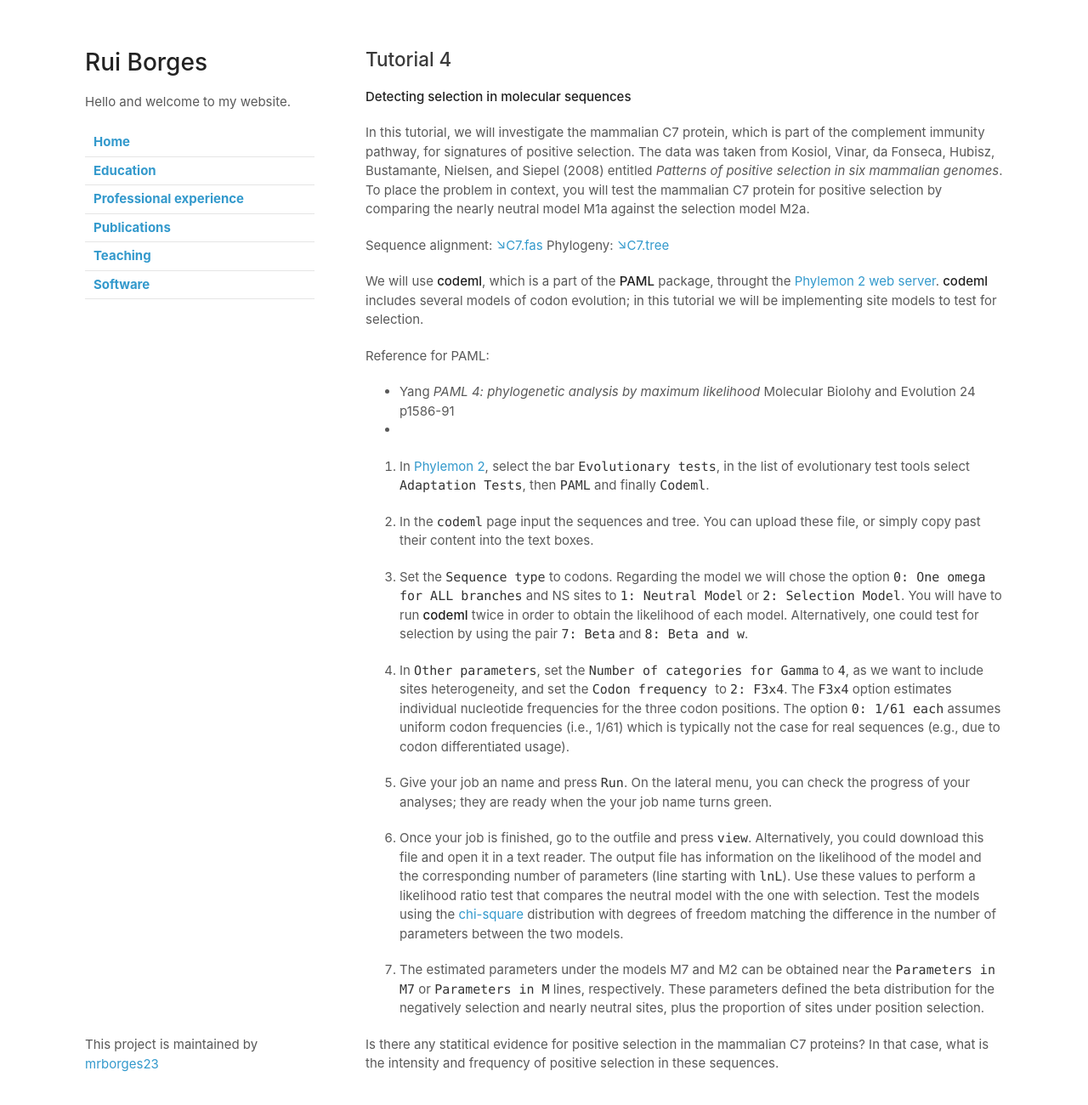
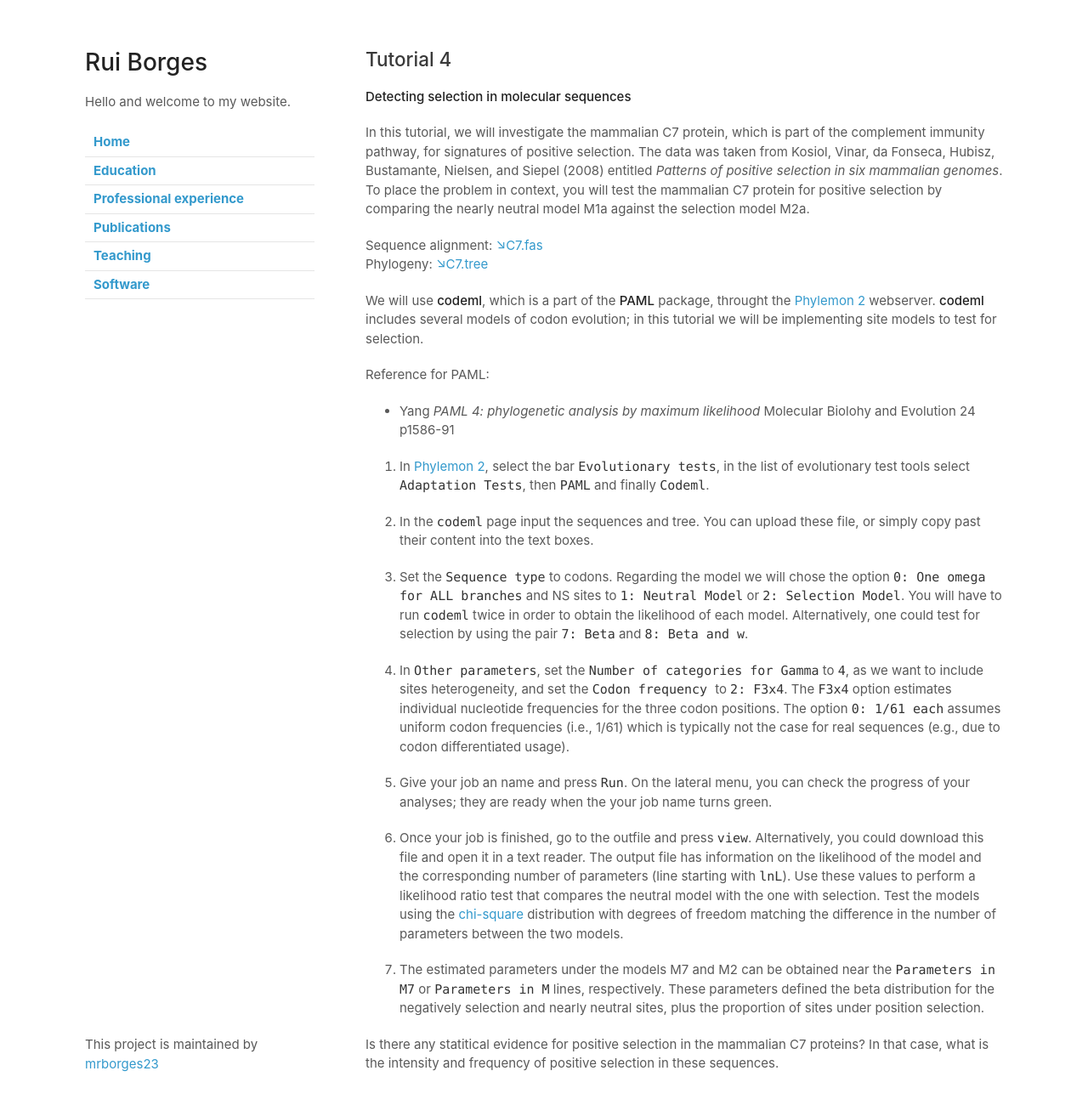
Before and after one commit to mrborges23/mypage.github.io, a Jekyll site: the page built from tutorial_4.md, in a window 1280 px wide and 1333 px high. Shown: the top 1300 px of the window at 85% size. Built offline with Jekyll 4.4.1, drawn with Linux system fonts in a browser that asks for light colours; our own code applies the rules of GitHub Pages for plain Markdown files.

```diff
--- a/tutorial_4.md
+++ b/tutorial_4.md
@@ -3,21 +3,20 @@
 
 In this tutorial, we will investigate the mammalian C7 protein, which is part of the complement immunity pathway, for signatures of positive selection. The data was taken from Kosiol, Vinar, da Fonseca, Hubisz, Bustamante, Nielsen, and Siepel (2008) entitled *Patterns of positive selection in six mammalian genomes*. To place the problem in context, you will test the mammalian C7 protein for positive selection by comparing the nearly neutral model M1a against the selection model M2a.
 
-Sequence alignment: [&#8600;C7.fas](/assets/lectures/C7.fas)
+Sequence alignment: [&#8600;C7.fas](/assets/lectures/C7.fas)<br/>
 Phylogeny: [&#8600;C7.tree](/assets/lectures/C7.tree)
 
-We will use **codeml**, which is a part of the **PAML** package, throught the [Phylemon 2 web server](http://phylemon.bioinfo.cipf.es/?email=anonymous). **codeml** includes several models of codon evolution; in this tutorial we will be implementing site models to test for selection.
+We will use **codeml**, which is a part of the **PAML** package, throught the [Phylemon 2](http://phylemon.bioinfo.cipf.es/?email=anonymous)  webserver. **codeml** includes several models of codon evolution; in this tutorial we will be implementing site models to test for selection.
 
 Reference for PAML:
 * Yang *PAML 4: phylogenetic analysis by maximum likelihood* Molecular Biolohy and Evolution 24 p1586-91
-*
 
 1. In [Phylemon 2](http://phylemon.bioinfo.cipf.es/?email=anonymous), select the bar `Evolutionary tests`, in the list of evolutionary test tools select `Adaptation Tests`, then `PAML` and finally `Codeml`.
 
 2. In the `codeml` page input the sequences and tree. You can upload these file, or simply copy past their content into the text boxes.
 
 
-3. Set the `Sequence type` to codons. Regarding the model we will chose the option `0: One omega for ALL branches` and NS sites to `1: Neutral Model` or `2: Selection Model`. You will have to run **codeml** twice in order to obtain the likelihood of each model. Alternatively, one could test for selection by using the pair `7: Beta` and `8: Beta and w`.
+3. Set the `Sequence type` to codons. Regarding the model we will chose the option `0: One omega for ALL branches` and NS sites to `1: Neutral Model` or `2: Selection Model`. You will have to run `codeml` twice in order to obtain the likelihood of each model. Alternatively, one could test for selection by using the pair `7: Beta` and `8: Beta and w`.
 
 4. In `Other parameters`, set the `Number of categories for Gamma` to `4`, as we want to include sites heterogeneity, and set the `Codon frequency `to `2: F3x4`. The `F3x4` option estimates individual nucleotide frequencies for the three codon positions. The option `0: 1/61 each` assumes uniform codon frequencies (i.e., 1/61) which is typically not the case for real sequences (e.g., due to codon differentiated usage).
 
```
Also changed, not shown: index.md (+1 -1 lines), tutorial_1.md (+1 -1 lines), tutorial_2.md (+2 -2 lines).
